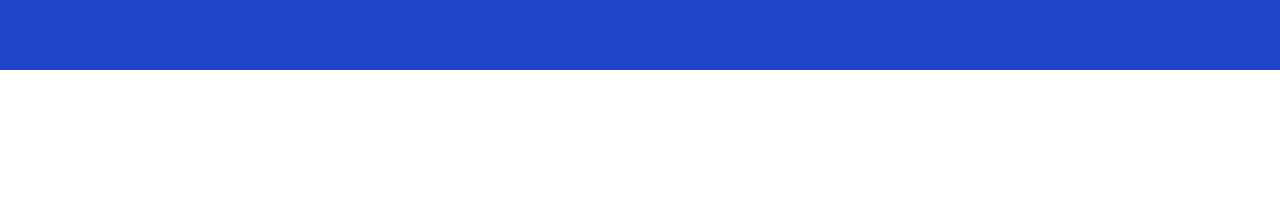
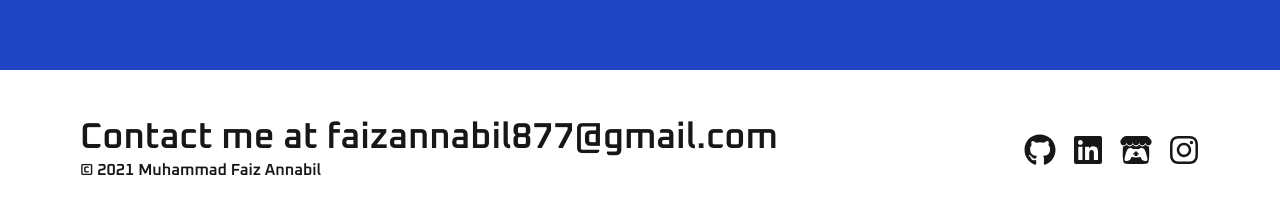
Before and after one commit to Faiz2979/personal-web, a Next.js app: page / in a window 1280 px wide. Shown: the part 2311-2524 px from the top of the page. Before the commit the page ends 2381 px from the top, so only its background shows below. Built offline with nearby package versions, Linux system fonts and the light colour scheme.

Commit message:
Footer
Adding Footer

```diff
--- a/src/app/page.tsx
+++ b/src/app/page.tsx
@@ -1,5 +1,6 @@
 import About from '@/component/About';
 import Certificate from '@/component/Certificate';
+import Footer from '@/component/Footer';
 import Hero from '@/component/Hero';
 import Project from '@/component/Project';
 import Skills from '@/component/Skill';
@@ -15,6 +16,7 @@ export default function Home() {
         <Project></Project>
         <Skills></Skills>
         <Certificate></Certificate>
+        <Footer></Footer>
       </TypewriterProvider>
       </div>
   );
--- /dev/null
+++ b/src/component/Footer.tsx
@@ -0,0 +1,35 @@
+import { FaGithub, FaInstagram, FaItchIo, FaLinkedin } from "react-icons/fa6";
+
+export default function Footer() {
+    return (
+        <div className="flex items-center justify-between w-full h-24 p-20">
+            <div className="oxanium oxanium-semibold">
+                <h1 className="text-4xl">Contact me at faizannabil877@gmail.com</h1>
+                <p>© 2021 Muhammad Faiz Annabil</p>
+            </div>
+            <div id="iconButton" className="flex flex-row gap-4">
+                <a
+                    className="flex items-center justify-center hover:text-blue-500"
+                    href="https://github.com/faiz2979">
+                    <FaGithub className="w-8 h-8" />
+                </a>
+                <a
+                    className="flex items-center justify-center hover:text-blue-500"
+                    href="https://www.linkedin.com/in/faizannabil/">
+                    <FaLinkedin className="w-8 h-8" />
+                </a>
+                <a
+                    className="flex items-center justify-center hover:text-blue-500"
+                    href="https://flamexq.itch.io/">
+                    <FaItchIo className="w-8 h-8" />
+                </a>
+                <a
+                    className="flex items-center justify-center hover:text-blue-500"
+                    href="https://flamexq.itch.io/">
+                    <FaInstagram className="w-8 h-8" />
+                </a>
+            </div>
+
+        </div>
+    );
+}
--- a/src/component/Hero.tsx
+++ b/src/component/Hero.tsx
@@ -28,7 +28,7 @@ export default function Hero() {
             Hello Guys!
             <br /> I am Faiz
           </h2>
-            <h3 className="text-4xl sm:text-4xl md:text-8xl oxanium-bold">
+            <h3 className="text-3xl sm:text-3xl md:text-8xl oxanium-bold">
             A <span className="text-[#3864e8] inline-block min-w-[200px]"><Typewriter options={{ strings, autoStart: true, loop: true, wrapperClassName: "inline-block" }} /></span>
             </h3>
         </div>
--- a/src/component/Navbar.tsx
+++ b/src/component/Navbar.tsx
@@ -23,15 +23,15 @@ const socials: Socials[] = [
   },
   {
     label: (
+      <FaItchIo className="text-white group-hover:text-black duration-300 transition-all" />
+    ),
+    href: "https://flamexq.itch.io/",
+  },
+  {
+    label: (
       <FaInstagram className="text-white group-hover:text-black duration-300 transition-all" />
     ),
     href: "https://instagram.com/wisefaiz",
-  },
-  {
-    label: (
-      <FaItchIo className="text-white group-hover:text-black duration-300 transition-all" />
-    ),
-    href: "https://flamexq.itch.io/",
   },
 ];
 
```
